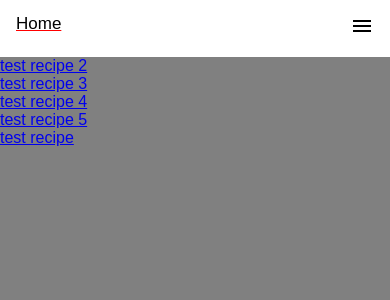
After one commit to ChristopherBenner/worldfood, a Django app: page /dashboard/made-recipes/ in a window 390 px wide. The commit adds this page. Shown: the top 300 px of the page. Run offline with Django 4.2, Linux system fonts and the light colour scheme; a user stored in the database is signed in; data comes from the database, SQL or seed files in the repository; both versions use the stored data as it was after the commit; data that the repository does not hold is empty.

Commit message:
Started work on the layout and design. Slight responsiveness in the navigation bar

```diff
--- a/badges/views.py
+++ b/badges/views.py
@@ -1,5 +1,5 @@
 from django.shortcuts import render
-# from .models import AwardedBadge, Badge
+from .models import AwardedBadge, Badge
 
 # Create your views here.
 def view_badges(request):
--- a/core/templates/core/base.html
+++ b/core/templates/core/base.html
@@ -1,29 +1,31 @@
 <!-- core/templates/core/base.html -->
+{% load static %}
 <!DOCTYPE html>
 <html>
 
 <head lang="en">
     <meta charset="utf-8">
+    <meta name="viewport" content="width=device-width, initial-scale=1">
     <title>{% block title %}{% endblock title %} | World Food</title>
-    <style>
-        .unread {
-            color:red;
-        }
-        .read {
-            color:blue;
-        }
-    </style>
+    <link rel="stylesheet" href="https://fonts.googleapis.com/css2?family=Material+Symbols+Outlined:opsz,wght,FILL,GRAD@24,400,0,0">
+    <link rel="stylesheet" type="text/css" href="{% static '/css/stylesheet.css' %}"/>
 </head>
 
 <body>
     <!--Add a nav bar-->
     {% block navbar %}
-        <a href="{% url 'core:home' %}">Home</a> <!--Come up with a logo and make clicking on the logo work-->
-        <a href="{% url 'countries:country_list' %}">Explore</a> <!--Add a map of the world at the beginning-->
+    <div class="topnav" id="myTopnav">
+        <div class="leftnav">
+            <a href="{% url 'core:home' %}" class="active" id="home">Home</a> <!--Come up with a logo and make clicking on the logo work-->
+            <a href="{% url 'countries:country_list' %}">Explore</a> <!--Add a map of the world at the beginning-->
+        </div>
+        <div class="rightnav">
     {% if user.is_authenticated %}
 
         <a href="{% url 'core:logout' %}">Logout</a>
-        <a href="{% url 'notifications:notifications' %}" id="notifications"><span id="num_notifications"></span></a>
+        <a href="{% url 'notifications:notifications' %}" id="notifications"><span class="material-symbols-outlined">
+            notifications
+            </span><span id="num_notifications"></span></a>
         <script>
             let fetchRes;
 
@@ -47,8 +49,23 @@
     {% else %}
         <a href="{% url 'core:login' %}" id="login">Login</a>
     {% endif %}
+        <a href="javascript:void(0)" class="icon" onclick="toggleNavbar()"><span class="material-symbols-outlined">
+            menu
+            </span></a>
+        </div>
+    </div>
     {% endblock navbar %}
     {% block content %}
     {% endblock content %}
+    <script>
+        function toggleNavbar() {
+            var x = document.getElementById("myTopnav");
+            if (x.className === "topnav") {
+                x.className += " responsive";
+            } else {
+                x.className = "topnav";
+            }
+        }
+    </script>
 </body>
 </html>
--- a/dashboard/templates/dashboard/dashboard.html
+++ b/dashboard/templates/dashboard/dashboard.html
@@ -3,6 +3,7 @@
 {% block content %}
 <h1>{{ user.username }}'s Dashboard</h1>
 <a href="{% url 'dashboard:saved_recipes' %}" id="saved_recipes">Saved Recipes</a>
-<!--Add a link to see recipes that have been made-->
-<!--Add a potential link to see the recipes that have been liked-->
+<a href="{% url 'dashboard:made_recipes' %}" id="made_recipes">Made Recipes</a>
+<a href="{% url 'dashboard:liked_recipes' %}" id="liked_recipes">Liked Recipes</a>
+<a href="{% url 'badges:badges' %}" id="badges">Badges</a>
 {% endblock content %}
--- /dev/null
+++ b/dashboard/templates/dashboard/made_recipes.html
@@ -0,0 +1,9 @@
+<!--dashboard/templates/dashboard/made_recipes.html-->
+{% extends 'core/base.html' %}
+{% block content %}
+{% for made_recipe in made_recipes %}
+    <a href="{% url 'recipes:recipe_detail' made_recipe.recipe.id made_recipe.recipe.slug %}" style="display: block;">{{made_recipe.recipe.name}}</a>
+{% empty %}
+    <h3>No made recipes</h3>
+{% endfor %}
+{% endblock content %}
--- a/dashboard/urls.py
+++ b/dashboard/urls.py
@@ -5,4 +5,6 @@ app_name = 'dashboard'
 urlpatterns = [
     path('', views.view_dashboard, name='dashboard'),
     path('saved-recipes/', views.view_saved_recipes, name='saved_recipes'),
+    path('made-recipes/', views.view_made_recipes, name='made_recipes'),
+    path('liked-recipes/', views.view_liked_recipes, name='liked_recipes'),
 ]
--- a/dashboard/views.py
+++ b/dashboard/views.py
@@ -2,7 +2,8 @@ from django.shortcuts import render
 from django.contrib.auth.decorators import login_required
 
 from .models import Dashboard
-from recipes.models import SavedRecipe
+from recipes.models import SavedRecipe, MadeRecipe
+from likes.models import Like
 # Create your views here.
 @login_required
 def view_dashboard(request):
@@ -15,3 +16,17 @@ def view_saved_recipes(request):
         'saved_recipes': saved_recipes,
         'user': user,
     })
+
+def view_made_recipes(request):
+    user = request.user
+    made_recipes = MadeRecipe.objects.filter(user = user)
+    return render(request, 'dashboard/made_recipes.html', {
+        'made_recipes': made_recipes,
+    })
+
+def view_liked_recipes(request):
+    user = request.user
+    liked_recipes = Like.objects.filter(user = user)
+    return render(request, 'dashboard/liked_recipes.html', {
+        'liked_recipes': liked_recipes,
+    })
--- /dev/null
+++ b/static/css/stylesheet.css
@@ -0,0 +1,118 @@
+body {
+    margin: 0;
+    font-family: Arial, Helvetica, sans-serif;
+    background-color: grey;
+}
+
+.topnav {
+    overflow: hidden;
+    background-color: white;
+    display: flex;
+    justify-content: space-between;
+}
+
+.topnav a {
+    float: left;
+    display: block;
+    color: black;
+    text-align: center;
+    padding: 14px 16px;
+    text-decoration: none;
+    font-size: 17px;
+}
+
+.topnav a:hover {
+    text-decoration: red underline;
+}
+
+.topnav a:active {
+    background-color: red;
+    color: white;
+}
+
+.topnav .icon {
+    display: none;
+}
+
+
+@media screen and (max-width: 600px) {
+    .leftnav a:first-of-type {
+        display: block;
+    }
+    .topnav a {
+        display: none;
+    }
+    .topnav a.icon {
+        float: right;
+        display: block;
+    }
+}
+@media screen and (max-width:600px) {
+    .topnav.responsive {
+        position: relative;
+        display: block;
+    }
+    .topnav.responsive .icon {
+        position: absolute;
+        right: 0;
+        top: 0;
+    }
+    .topnav.responsive a {
+        float: none;
+        display: block;
+        text-align: left;
+    }
+}
+
+.wrapper {
+    width: 100%;
+    text-align: center;
+    display: flex;
+    flex-direction: column;
+    align-items: center;
+    padding-bottom: 20px;
+    background: linear-gradient(rgba(255,255,255,0.9),rgba(255,255,255,0.9)),url("../images/compass-background.jpg");
+
+}
+
+.wrapper h1 {
+    padding: 30px 30px 20px 30px;
+    font-family: Arial, Helvetica, sans-serif;
+    font-size: 50px;
+    color: black;
+
+}
+
+.wrapper h3 {
+    padding: 0px 30px;
+    width: 100%;
+    max-width: 900px;
+    font-size: 40px;
+}
+
+.wrapper p {
+    padding: 15px 50px;
+    max-width: 900px;
+    font-size: 20px;
+    text-align: justify;
+    font-weight: 500;
+}
+
+.onhoverbadge {
+    visibility: hidden;
+}
+
+.badgeicon:hover + .onhoverbadge {
+    visibility: visible;
+}
+
+.possible-badges {
+    display: flex;
+    flex-direction: row;
+    justify-content: center;
+    margin-bottom: -20px;
+}
+
+.badge {
+    display: block;
+}
--- a/worldfood/urls.py
+++ b/worldfood/urls.py
@@ -16,7 +16,7 @@ Including another URLconf
 """
 from django.contrib import admin
 from django.urls import path, include
-
+from django.contrib.staticfiles.urls import staticfiles_urlpatterns
 urlpatterns = [
     path("admin/", admin.site.urls),
     path("", include('core.urls')),
@@ -26,3 +26,5 @@ urlpatterns = [
     path("notifications/", include('notifications.urls')),
     path("badges/", include('badges.urls')),
 ]
+
+urlpatterns += staticfiles_urlpatterns()
```
Also changed, not shown: core/templates/core/home.html (+31 -0 lines), dashboard/templates/dashboard/liked_recipes.html (added, +9 -0 lines), worldfood/settings.py (+7 -3 lines), db.sqlite3, 2 other files.
